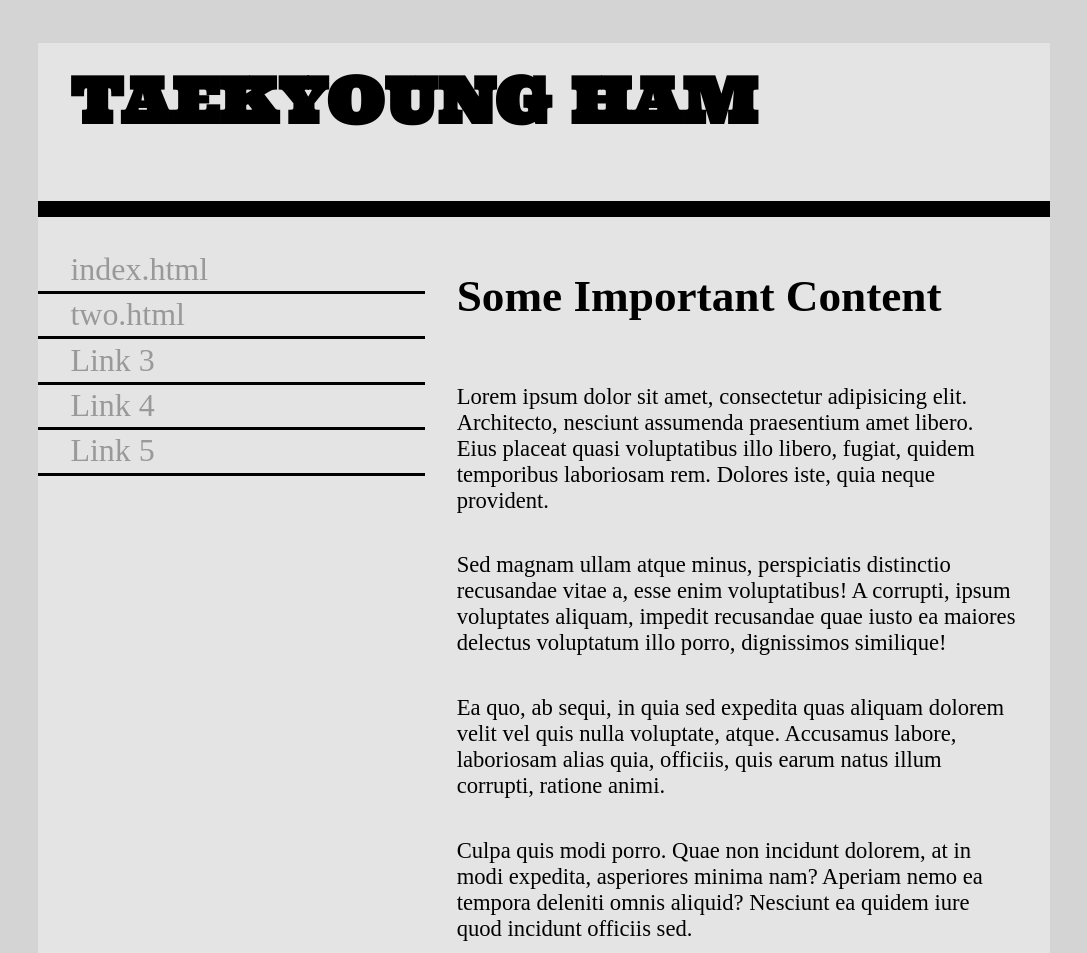
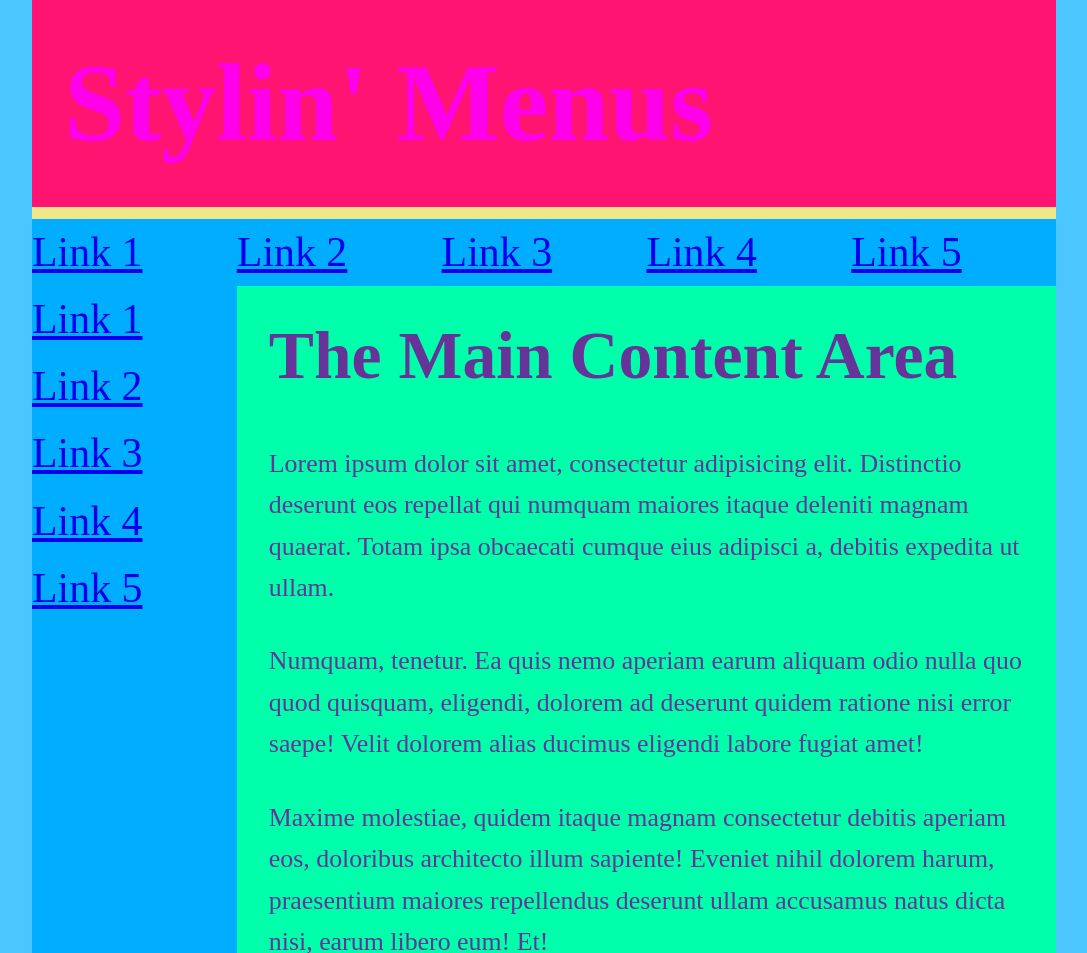
Before and after one commit to taekyoug/fonts, a plain HTML site: page index.html in a window 1280 px wide. Shown: the top 953 px of the page, without its empty margins (96-1183 px from the left). Drawn offline with Linux system fonts and the light colour scheme; a web font is replaced by a local one.

Commit message:
Add files via upload

```diff
--- a/index.html
+++ b/index.html
@@ -2,43 +2,42 @@
 <html lang="en">
 <head>
     <meta charset="UTF-8">
-    <title>Font Assignment</title>
-    <!-- two pages are
-    index.html with sans-serif headings and serif body text
-
-    two.html with serif headings and sans-serif body text
-
-    don't forget to add your google font <link> in the right place
-    -->
-    <meta name="viewpoint" content="width=device-width" />
-    <link href="one.css" rel="stylesheet" type="text/css"/>
-    <link href="https://fonts.googleapis.com/css?family=Coustard|GFS+Didot|Ultra" rel="stylesheet">
+    <title>MAD9013 Nav Menu Styling</title>
+    <link rel="stylesheet" href="menu.css"/>
 </head>
 <body>
     <div class="wrapper">
-
         <header>
-            <h1>TAEKYOUNG HAM</h1>
+            <h1>Stylin&apos; Menus</h1>
         </header>
-        <nav>
+        <nav class="menu-h">
             <ul>
-                <li><a href="index.html">index.html</a></li>
-                <li><a href="two.html">two.html</a></li>
+                <li><a href="#">Link 1</a></li>
+                <li><a href="#">Link 2</a></li>
                 <li><a href="#">Link 3</a></li>
                 <li><a href="#">Link 4</a></li>
                 <li><a href="#">Link 5</a></li>
             </ul>
         </nav>
-        <main>
-            <h2>Some Important Content</h2>
-            <p>Lorem ipsum dolor sit amet, consectetur adipisicing elit. Architecto, nesciunt assumenda praesentium amet libero. Eius placeat quasi voluptatibus illo libero, fugiat, quidem temporibus laboriosam rem. Dolores iste, quia neque provident.</p>
-            <p>Sed magnam ullam atque minus, perspiciatis distinctio recusandae vitae a, esse enim voluptatibus! A corrupti, ipsum voluptates aliquam, impedit recusandae quae iusto ea maiores delectus voluptatum illo porro, dignissimos similique!</p>
-            <p>Ea quo, ab sequi, in quia sed expedita quas aliquam dolorem velit vel quis nulla voluptate, atque. Accusamus labore, laboriosam alias quia, officiis, quis earum natus illum corrupti, ratione animi.</p>
-            <p>Culpa quis modi porro. Quae non incidunt dolorem, at in modi expedita, asperiores minima nam? Aperiam nemo ea tempora deleniti omnis aliquid? Nesciunt ea quidem iure quod incidunt officiis sed.</p>
-            <p>Nam assumenda quaerat eius delectus porro perspiciatis labore? Facere, quaerat, doloribus. Perspiciatis numquam vel, dicta optio molestias modi ad accusamus quod excepturi architecto in laboriosam deserunt quibusdam fugiat distinctio pariatur.</p>
+        <nav class="menu-v">
+            <ul>
+                <li><a href="#">Link 1</a></li>
+                <li><a href="#">Link 2</a></li>
+                <li><a href="#">Link 3</a></li>
+                <li><a href="#">Link 4</a></li>
+                <li><a href="#">Link 5</a></li>
+            </ul>
+        </nav>
+        <main role="main">
+            <h2>The Main Content Area</h2>
+            <p>Lorem ipsum dolor sit amet, consectetur adipisicing elit. Distinctio deserunt eos repellat qui numquam maiores itaque deleniti magnam quaerat. Totam ipsa obcaecati cumque eius adipisci a, debitis expedita ut ullam.</p>
+            <p>Numquam, tenetur. Ea quis nemo aperiam earum aliquam odio nulla quo quod quisquam, eligendi, dolorem ad deserunt quidem ratione nisi error saepe! Velit dolorem alias ducimus eligendi labore fugiat amet!</p>
+            <p>Maxime molestiae, quidem itaque magnam consectetur debitis aperiam eos, doloribus architecto illum sapiente! Eveniet nihil dolorem harum, praesentium maiores repellendus deserunt ullam accusamus natus dicta nisi, earum libero eum! Et!</p>
+            <p>Odit delectus totam odio aut molestiae eaque, voluptas dolore ipsam quas. Reprehenderit quis delectus voluptate, quod corporis odit distinctio hic ab deserunt, accusantium omnis eum harum cumque amet adipisci sit.</p>
+            <p>Non at tempora sed nesciunt laborum, nemo repudiandae perspiciatis? Beatae optio illum nobis totam quia reiciendis odit. Vel atque velit laboriosam hic modi corporis beatae, saepe veniam ex, vitae illo.</p>
         </main>
-        <footer>
-            <p>&copy; 2017 Squid Inc.</p>
+        <footer class="footer" role="contentinfo">
+            <p>&copy; 2016 Squid Inc.</p>
         </footer>
     </div>
 </body>
--- /dev/null
+++ b/menu.css
@@ -0,0 +1,104 @@
+/***************************************************
+Add your Google Fonts
+Update ALL the named colours to create a monochromatic scheme
+Style the menus - one horizontally and one vertically
+Add the hover/active effects to your menu items
+***************************************************/
+*{
+    padding: 0;
+    margin: 0;
+    box-sizing: border-box;
+}
+html{
+    font-size: 16px;
+    line-height: 1.6;
+    <link href="https://fonts.googleapis.com/css?family=Oswald" rel="stylesheet">
+    /* ADD the Google sans-serif font to this font stack */
+    font-family: helvetica, arial, sans-serif;
+}
+html, body{
+    background-color: #4CC6FF;
+}
+h1{
+    font-size: 6.854rem;
+    <link href="https://fonts.googleapis.com/css?family=Merriweather" rel="stylesheet">
+    /* ADD the Google serif font to this font stack */
+    font-family: 'Palatino Linotype', 'Book Antiqua', Palatino, serif;
+    padding: 1rem 2rem;
+}
+h2{
+    font-size: 4.23rem;
+    <link href="https://fonts.googleapis.com/css?family=Noto+Serif" rel="stylesheet">
+    /* ADD the Google serif font to this font stack */
+    font-family: 'Palatino Linotype', 'Book Antiqua', Palatino, serif;
+    padding: 1rem 2rem;
+}
+nav li{
+    font-size: 2.618rem;
+}
+p{
+    font-size: 1.618rem;
+    padding: 1rem 2rem;
+}
+.wrapper{
+    max-width: 1400px;
+    width: 80%;
+    margin: 0 auto;
+    background-color: #00ADFF;
+    color: rebeccapurple;
+}
+header{
+    border-bottom: 0.8rem solid khaki;
+    background-color: #FF1471;
+    color: #FF00EA;
+}
+.menu-h{
+    width: 100%;
+    font-size: 0;
+}
+    .menu-h li{
+        /* style the list items to remove the bullets
+        and line up horizontally
+        and take up 20% of the width of the ul */
+        display: inline-block;
+        width :20%
+    }
+        .menu-h a,
+        .menu-h a:link,
+        .menu-h a:visited{
+            /* style the anchors to fill the entire width of the li
+            make sure there is padding around your text */
+        }
+        .menu-h a:hover,
+        .menu-h a:active{
+            background-color: #00FFAA;
+
+        }
+.menu-v{
+    width: 20%;
+    float: left;
+}
+    .menu-v li{
+        /* style the list items to remove the bullets
+        and line up vertically
+        and take up 100% of the width of the ul */
+        display:block;
+    }
+        .menu-v a,
+        .menu-v a:link,
+        .menu-v a:visited{
+            /* style the anchors to fill the entire width of the li */
+        }
+        .menu-v a:hover,
+        .menu-v a:active{
+            background-color: #7F3179;
+
+        }
+main{
+    width:80%;
+    float: right;
+    background-color: #00FFAA;
+}
+footer{
+    clear:both;
+}
```
